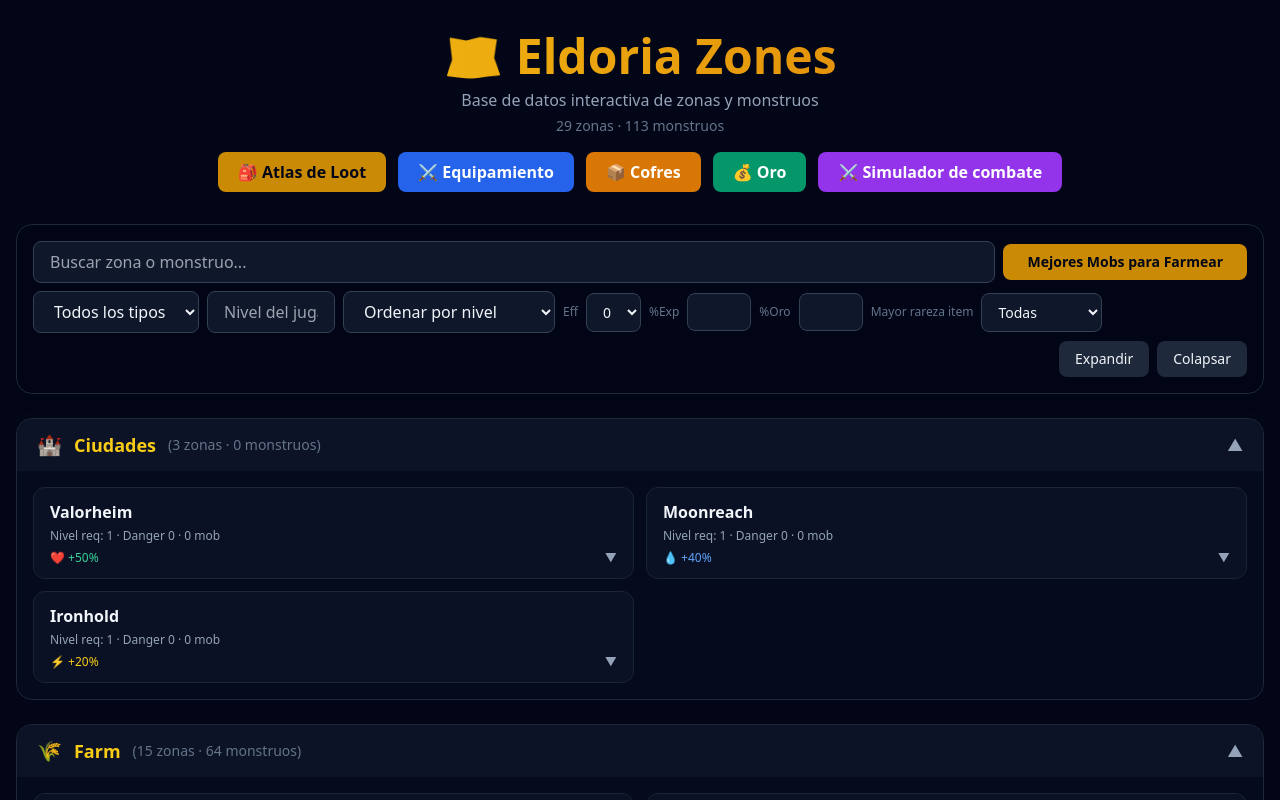
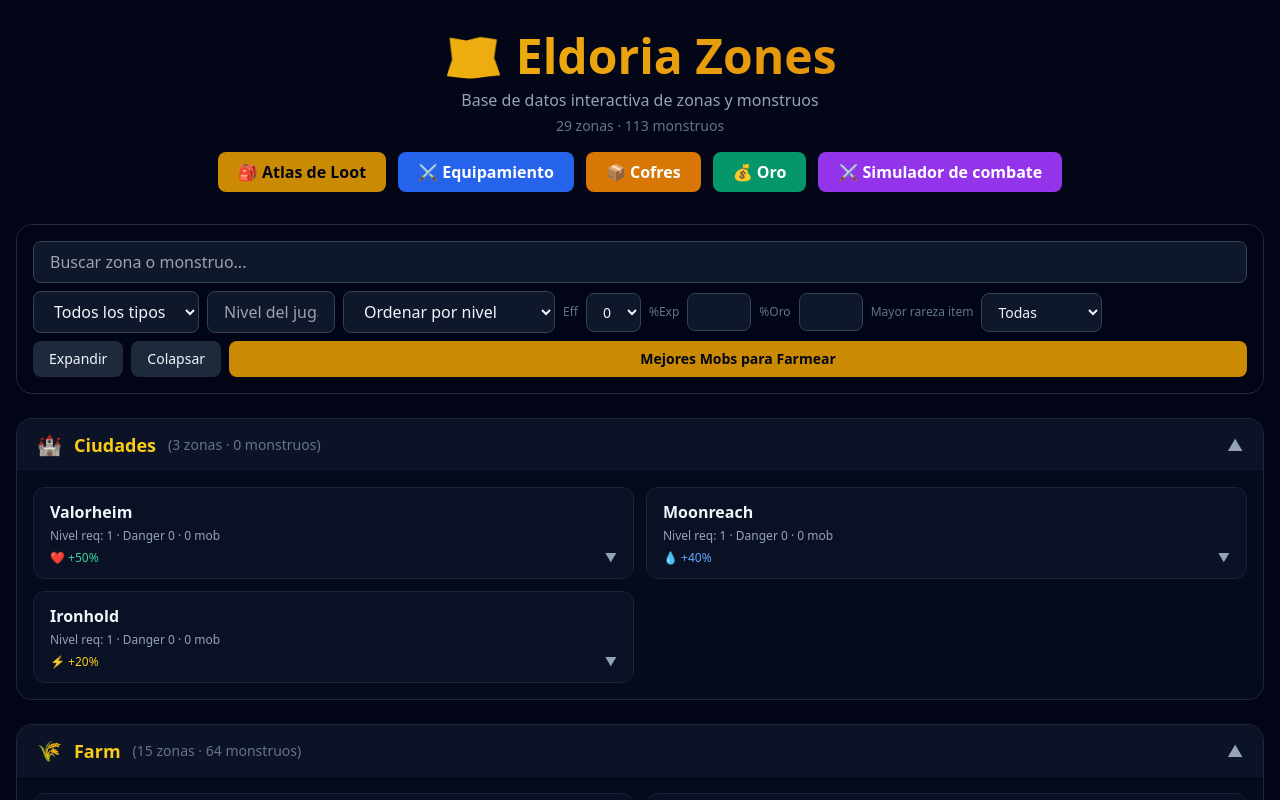
Before and after one commit to JuanMaDev98/eldoria-utilities-web, a Next.js app: page /eldoria-utilities-web/ in a window 1280 px wide. Shown: the top 800 px of the page. Built offline with nearby package versions, Linux system fonts and the light colour scheme.

Commit message:
fix: reorganizar botones - Expandir/Colapsar en fila 3 cols 1-2, Mejores Mobs extiende a la derecha

```diff
--- a/app/page.tsx
+++ b/app/page.tsx
@@ -324,7 +324,6 @@ export default function Home() {
           >
             <span className={`text-sm transition-transform ${filtersOpen ? "rotate-180" : ""}`}>▼</span>
           </button>
-          <button onClick={() => setShowBestMobs(true)} className="hidden md:flex px-6 py-2 bg-gold-600 hover:bg-amber-500 text-slate-950 font-bold rounded-lg text-sm transition whitespace-nowrap shrink-0">Mejores Mobs para Farmear</button>
         </div>
         <div className="hidden md:flex gap-2 flex-wrap items-center">
           <select value={typeFilter} onChange={(e) => setTypeFilter(e.target.value)} className="bg-slate-900 border border-slate-700 rounded-lg px-4 py-2 focus:outline-none focus:border-gold-500">
@@ -361,10 +360,11 @@ export default function Home() {
               <option value="mythic">Mítico</option>
             </select>
           </div>
-          <div className="flex gap-2 ml-auto">
-            <button onClick={expandAll} className="px-4 py-2 bg-slate-800 hover:bg-slate-700 rounded-lg text-sm transition">Expandir</button>
-            <button onClick={collapseAll} className="px-4 py-2 bg-slate-800 hover:bg-slate-700 rounded-lg text-sm transition">Colapsar</button>
-          </div>
+        </div>
+        <div className="hidden md:flex gap-2 items-center mt-2">
+          <button onClick={expandAll} className="px-4 py-2 bg-slate-800 hover:bg-slate-700 rounded-lg text-sm transition">Expandir</button>
+          <button onClick={collapseAll} className="px-4 py-2 bg-slate-800 hover:bg-slate-700 rounded-lg text-sm transition">Colapsar</button>
+          <button onClick={() => setShowBestMobs(true)} className="flex-1 ml-auto px-6 py-2 bg-gold-600 hover:bg-amber-500 text-slate-950 font-bold rounded-lg text-sm transition whitespace-nowrap">Mejores Mobs para Farmear</button>
         </div>
         {filtersOpen && (
           <div className="md:hidden flex flex-col gap-2">
@@ -404,9 +404,9 @@ export default function Home() {
               </select>
             </div>
             <div className="flex gap-2">
-              <button onClick={() => setShowBestMobs(true)} className="flex-1 px-4 py-2 bg-gold-600 hover:bg-amber-500 text-slate-950 font-bold rounded-lg text-sm transition">Mejores Mobs</button>
               <button onClick={expandAll} className="px-3 py-2 bg-slate-800 hover:bg-slate-700 rounded-lg text-sm transition">Expandir</button>
               <button onClick={collapseAll} className="px-3 py-2 bg-slate-800 hover:bg-slate-700 rounded-lg text-sm transition">Colapsar</button>
+              <button onClick={() => setShowBestMobs(true)} className="flex-1 px-4 py-2 bg-gold-600 hover:bg-amber-500 text-slate-950 font-bold rounded-lg text-sm transition">Mejores Mobs</button>
             </div>
           </div>
         )}
```
